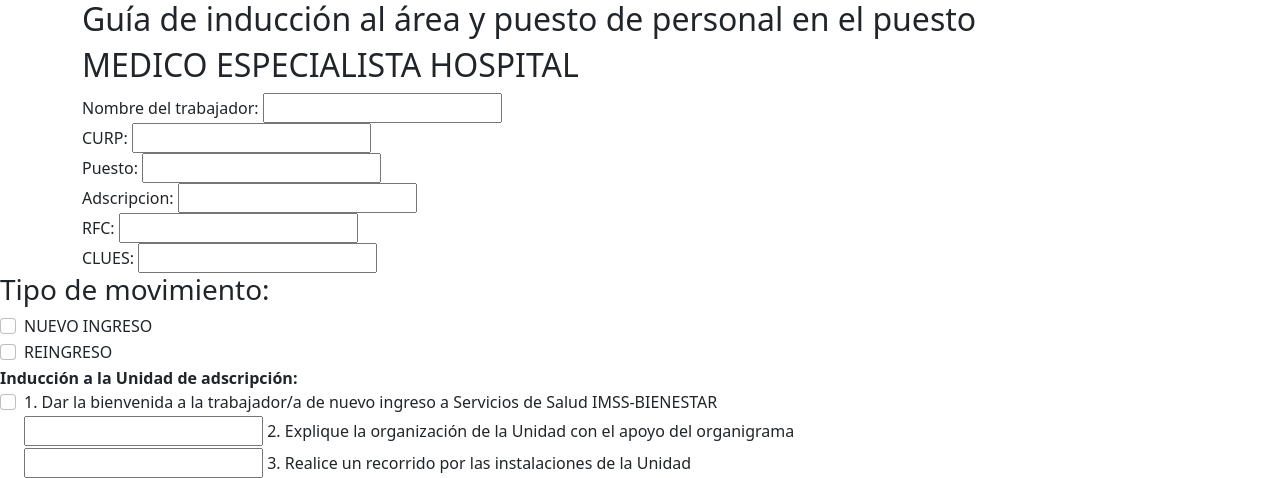
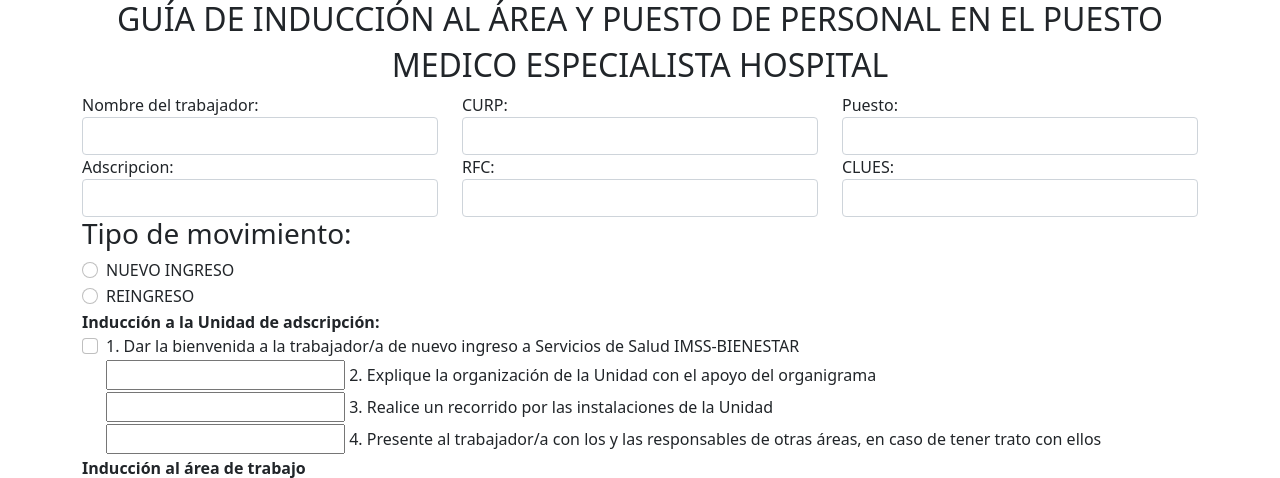
Before and after one commit to talentorh/pasantes, a PHP site: page / in a window 1280 px wide. Shown: the top 478 px of the page. Run offline with PHP 8.4, Linux system fonts and the light colour scheme.

Commit message:
carga de estilos a formulario

```diff
--- a/index.php
+++ b/index.php
@@ -7,34 +7,41 @@
     <link href="https://cdn.jsdelivr.net/npm/bootstrap@5.0.2/dist/css/bootstrap.min.css" rel="stylesheet" integrity="sha384-EVSTQN3/azprG1Anm3QDgpJLIm9Nao0Yz1ztcQTwFspd3yD65VohhpuuCOmLASjC" crossorigin="anonymous">
 </head>
 <body>
+    <style>
+        #h2 {
+            text-align: center;
+            text-transform: uppercase;
+        }
+    </style>
     <div class="container">
 <div>
-        <h2>Guía de inducción al área y puesto de personal en el puesto</h2>
-        <h2>MEDICO ESPECIALISTA HOSPITAL</h2>
+        <h2 id="h2">Guía de inducción al área y puesto de personal en el puesto</h2>
+        <h2 id="h2">MEDICO ESPECIALISTA HOSPITAL</h2>
     </div>
-    <div>
+<div class="row">
+<div class="col-md-4">
         <label>Nombre del trabajador:</label>
-        <input type="text">
+        <input type="text" class="form-control">
 </div>
-<div>
+<div class="col-md-4">
     <label>CURP:</label>
-    <input type="text">
+    <input type="text" class="form-control">
 </div>
-<div>
+<div class="col-md-4">
     <label>Puesto:</label>
-    <input type="text">
+    <input type="text" class="form-control">
 </div>
-<div>
+<div class="col-md-4">
     <label>Adscripcion:</label>
-    <input type="text">
+    <input type="text" class="form-control">
 </div>
-<div>
+<div class="col-md-4">
     <label>RFC:</label>
-    <input type="text">
+    <input type="text" class="form-control">
 </div>
-<div>
+<div class="col-md-4">
     <label>CLUES:</label>
-    <input type="text">
+    <input type="text" class="form-control">
 </div>
 </div>
 <div class="container2">
@@ -42,11 +49,11 @@
     <h3>Tipo de movimiento:</h3>
 </div>
 <div class="form-check">
-    <input class="form-check-input" type="checkbox" value="" id="flexCheckDefault">
+    <input class="form-check-input" type="radio" value="" id="flexCheckDefault">
     <label class="form-check-label" for="flexCheckDefault">NUEVO INGRESO</label>
 </div>
 <div class="form-check">
-    <input class="form-check-input" type="checkbox" value="" id="flexCheckDefault">
+    <input class="form-check-input" type="radio" value="" id="flexCheckDefault">
     <label class="form-check-label" for="flexCheckDefault">REINGRESO</label>
 </div>
 <div>
```
